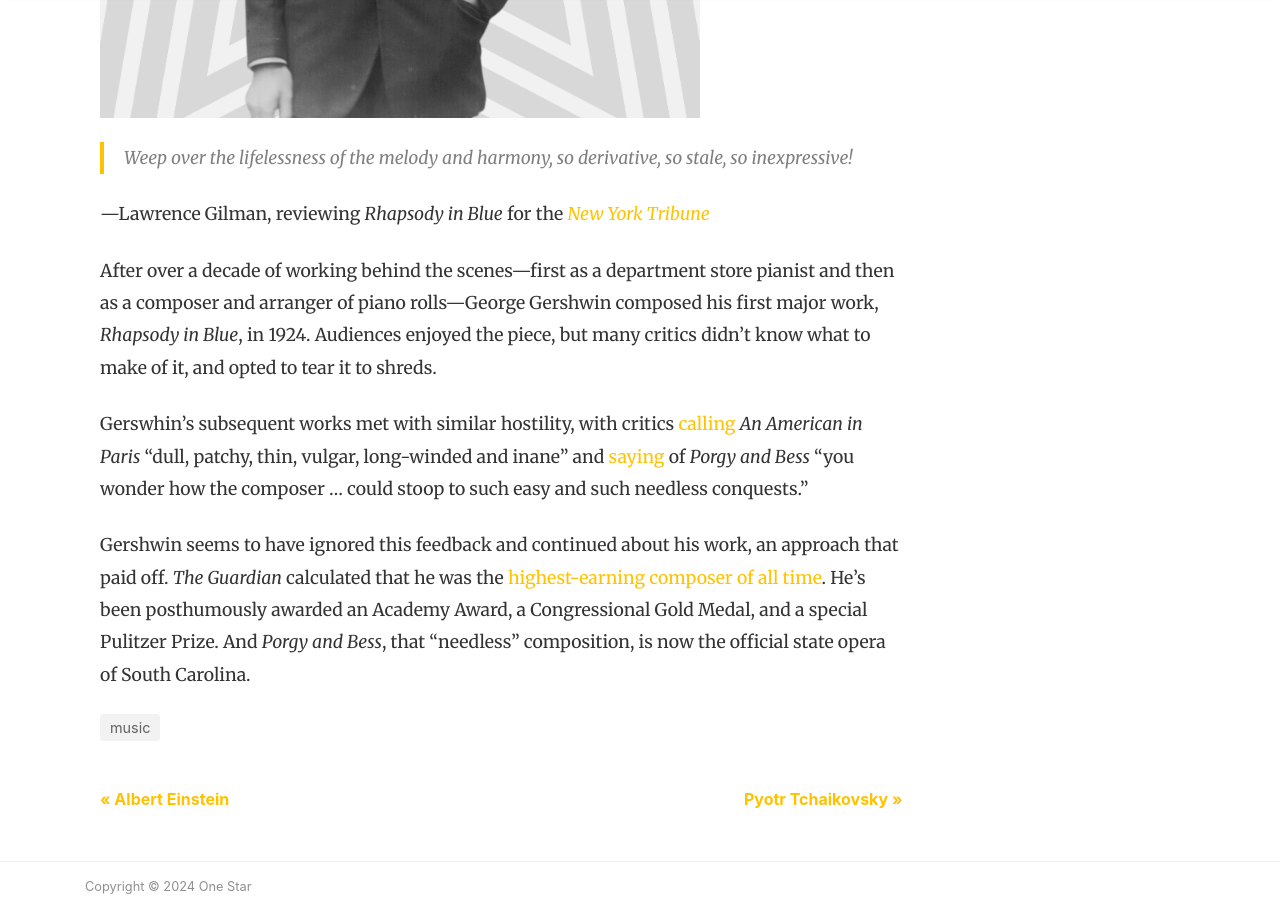
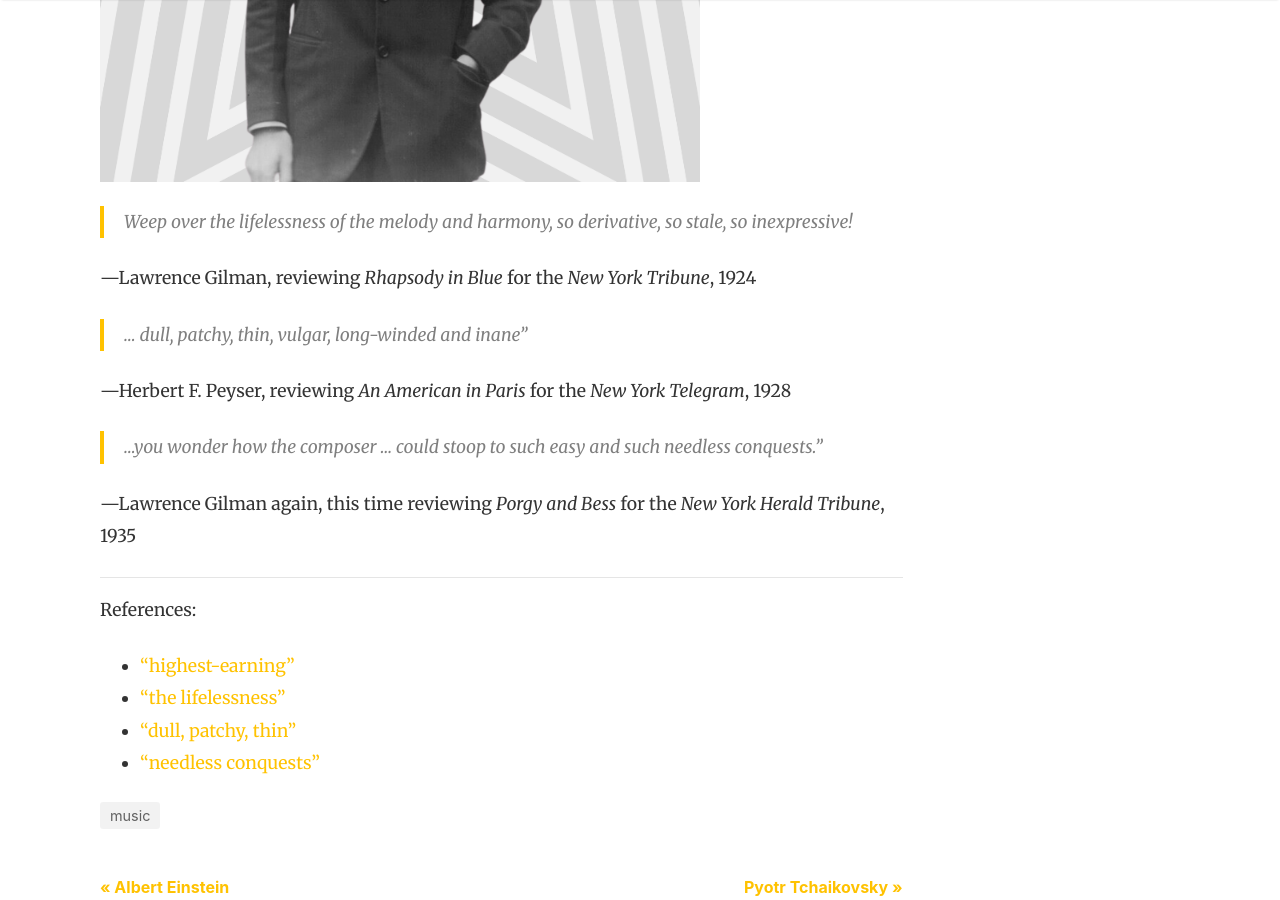
Before and after one commit to bruab/onestar, a Jekyll site: the page built from _posts/2024-04-03-george-gershwin.md, in a window 1280 px wide and 900 px high, scrolled down 809 px. Built offline with Jekyll 4.4.1, drawn with Linux system fonts in a browser that asks for light colours; nearby versions of some CDN libraries; comment, search, counter and statistics services are not loaded; some of the changed text lies outside the part shown.

Commit message:
more trims

```diff
--- a/_posts/2024-04-03-george-gershwin.md
+++ b/_posts/2024-04-03-george-gershwin.md
@@ -10,12 +12,21 @@
 
 > Weep over the lifelessness of the melody and harmony, so derivative, so stale, so inexpressive!
 
-—Lawrence Gilman, reviewing _Rhapsody in Blue_ for the [_New York Tribune_](http://www.classicalnotes.net/classics4/gershwinconcerto.html)
+—Lawrence Gilman, reviewing _Rhapsody in Blue_ for the _New York Tribune_, 1924
 
-{% comment %} Quote from Slonimsky {% endcomment %}
+> ... dull, patchy, thin, vulgar, long-winded and inane"
 
-After over a decade of working behind the scenes—first as a department store pianist and then as a composer and arranger of piano rolls—George Gershwin composed his first major work, _Rhapsody in Blue_, in 1924. Audiences enjoyed the piece, but many critics didn't know what to make of it, and opted to tear it to shreds.
+—Herbert F. Peyser, reviewing _An American in Paris_ for the _New York Telegram_, 1928
 
-Gerswhin's subsequent works met with similar hostility, with critics [calling](https://slate.com/culture/2009/02/when-music-critics-attack.html) _An American in Paris_ "dull, patchy, thin, vulgar, long-winded and inane" and [saying](https://stacks.stanford.edu/file/druid:ry540ts7742/31-01.pdf) of _Porgy and Bess_ "you wonder how the composer ... could stoop to such easy and such needless conquests."
+> ...you wonder how the composer ... could stoop to such easy and such needless conquests."
 
-Gershwin seems to have ignored this feedback and continued about his work, an approach that paid off. _The Guardian_ calculated that he was the [highest-earning composer of all time](https://www.theguardian.com/uk/2005/aug/29/arts.media1). He's been posthumously awarded an Academy Award, a Congressional Gold Medal, and a special Pulitzer Prize. And _Porgy and Bess_, that "needless" composition, is now the official state opera of South Carolina.
+—Lawrence Gilman again, this time reviewing _Porgy and Bess_ for the _New York Herald Tribune_, 1935
+
+---
+
+References:
+
+- ["highest-earning"](https://www.theguardian.com/uk/2005/aug/29/arts.media1)
+- ["the lifelessness"](http://www.classicalnotes.net/classics4/gershwinconcerto.html)
+- ["dull, patchy, thin"](https://slate.com/culture/2009/02/when-music-critics-attack.html)
+- ["needless conquests"](https://stacks.stanford.edu/file/druid:ry540ts7742/31-01.pdf)
```
Also changed, not shown: other parts of _posts/2024-04-03-george-gershwin.md (+2 -0 lines), _posts/2024-04-05-pyotr-tchaikovsky.md (+10 -6 lines).
